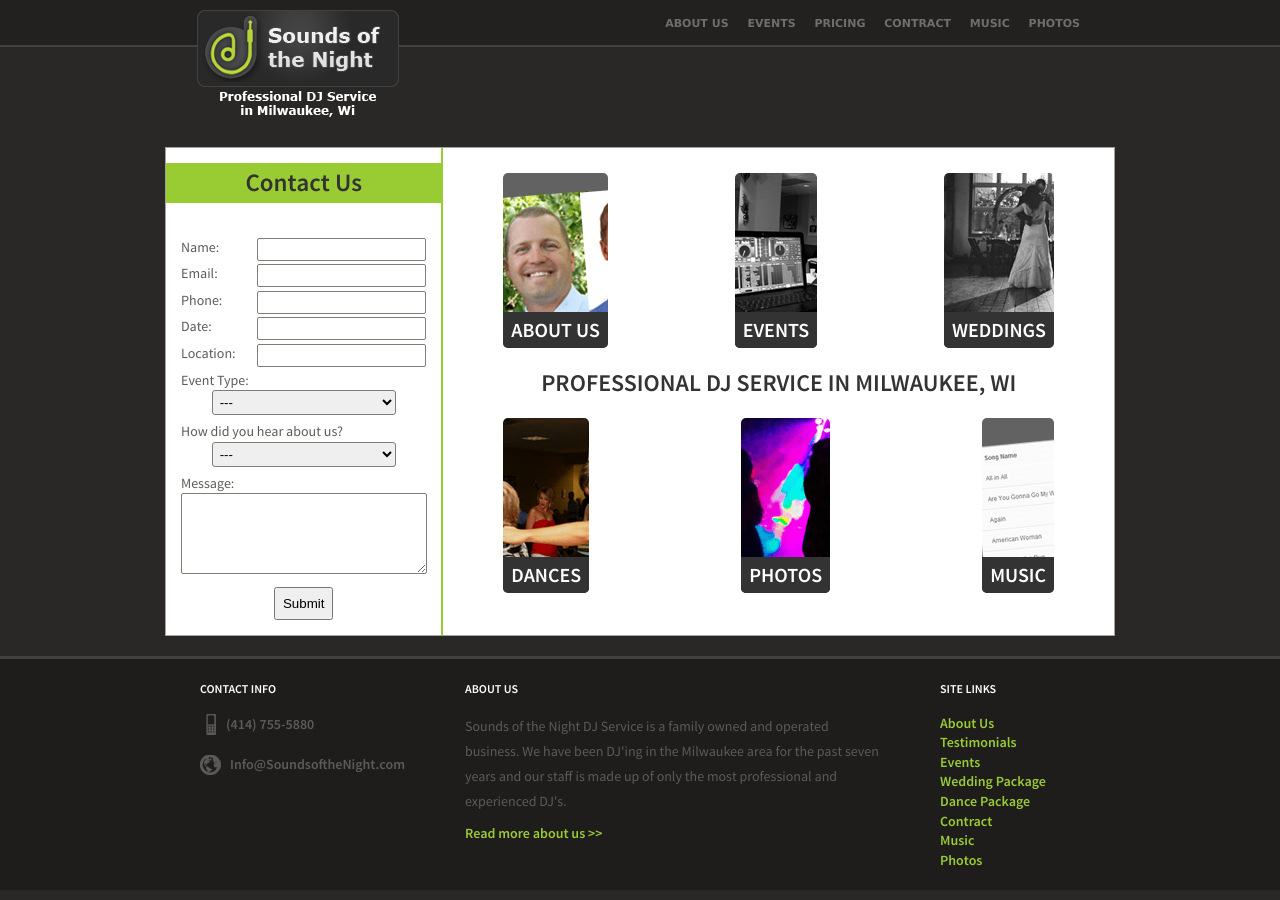
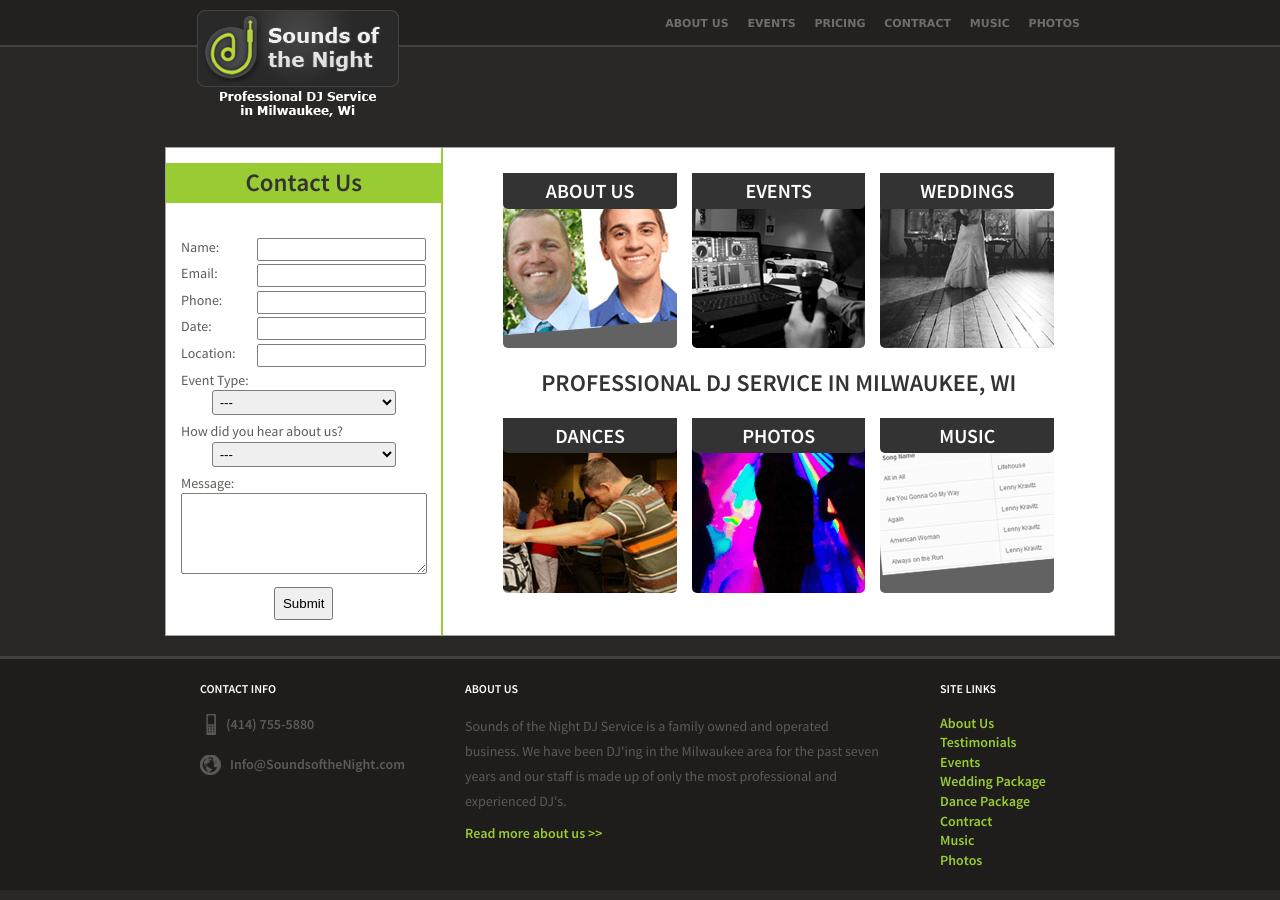
Before and after one commit to Chrisgozd/SoundsoftheNight, a Jekyll site: the page built from index.html, in a window 1280 px wide. Built offline with Jekyll 4.4.1, drawn with Linux system fonts in a browser that asks for light colours.

Commit message:
Mobile sizes

```diff
--- a/_sass/_base.scss
+++ b/_sass/_base.scss
@@ -156,18 +156,16 @@
                 li {
                     height: 175px;
                     display: flex;
+                    flex: 1;
                     border-radius: 5px;
-                    justify-content: flex-end;
                     flex-direction: column;
                     background-size: cover;
                     @include media-query($on-small) {
                         height: 125px;
                     }
-                    &:first-child {
-                        margin-right: 25px;
-                    }
                     &:nth-child(2) {
-                        margin-right: 25px;
+                        margin-right: 15px;
+                        margin-left: 15px;
                     }
                     a {
                         font-size: 20px;
```
